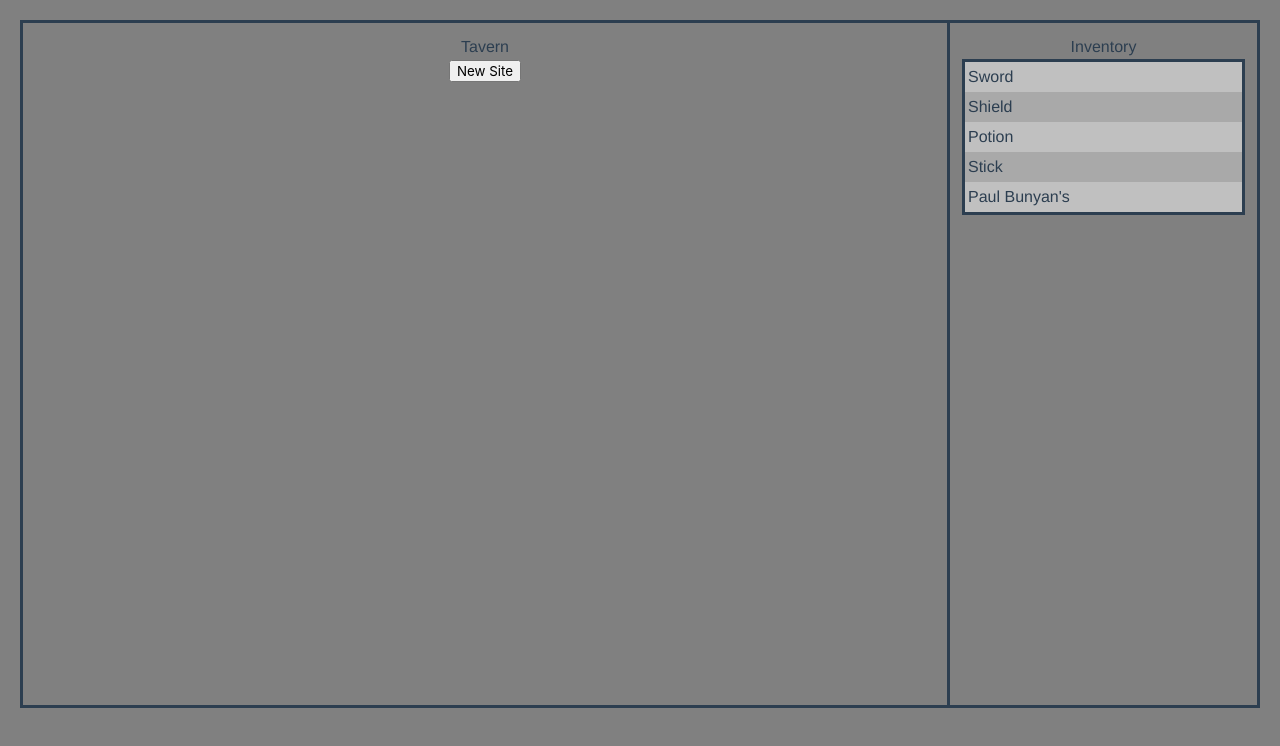
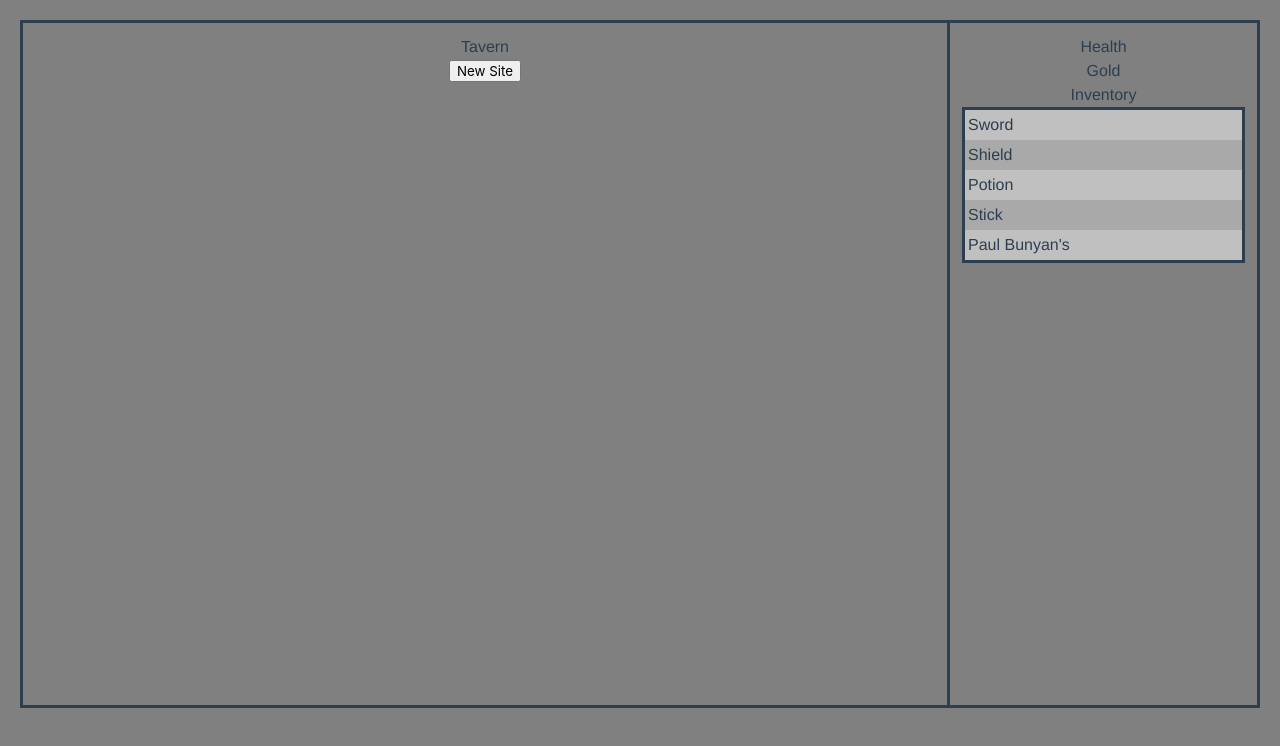
Before and after one commit to ng68/The-Endless-Abyss, a Vue app in the folder eaui/: page /game in a window 1280 px wide. Shown: the top 746 px of the page. Built offline with nearby package versions, Linux system fonts and the light colour scheme.

Commit message:
Update Inventory.vue

```diff
--- a/eaui/src/components/Inventory.vue
+++ b/eaui/src/components/Inventory.vue
@@ -1,5 +1,7 @@
 <template>
   <div>
+    <h2>Health</h2>
+    <h2>Gold</h2>
     <h2>Inventory</h2>
     <ul class="inventory">
       <li class="row item" v-for="item in items" v-bind:key="item.id">
```
